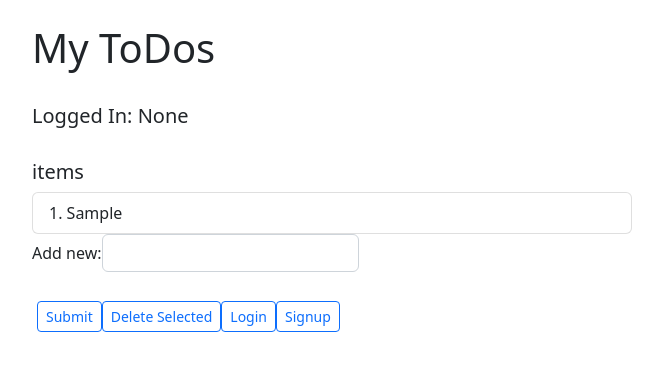
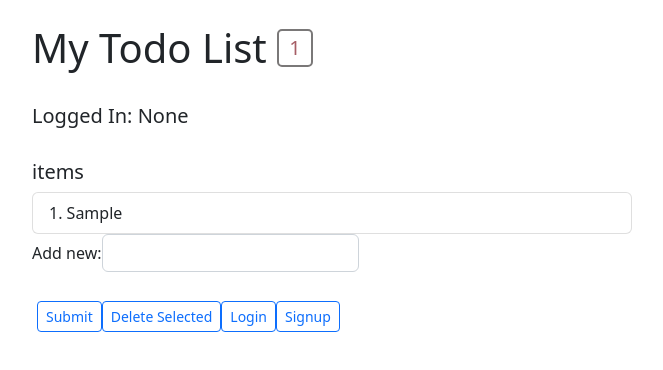
Before and after one commit to dcha7225/Most-Advanced-ToDolist, a React (Vite) app in the folder ellefa-frontend/: page / in a window 1280 px wide. Both pictures are taken after typing "Sample" into the empty fields and a click on the button "Submit". Shown: the top 370 px of the page, without its empty margins (50-713 px from the left). Built offline with nearby package versions, Linux system fonts and the light colour scheme.

Commit message:
fixed username bug

```diff
--- a/ellefa-frontend/src/App.css
+++ b/ellefa-frontend/src/App.css
@@ -0,0 +1,12 @@
+.itemLength {
+    border: 2px solid #302d2da3;
+    padding: 5px;
+    padding-right: 10px;
+    padding-left: 10px;
+    font-size: 20px;
+    color: #842029b8;
+    display:inline-block;
+    margin-top:5px ;
+    vertical-align: top;
+    border-radius: 5px
+}
--- a/ellefa-frontend/src/App.tsx
+++ b/ellefa-frontend/src/App.tsx
@@ -36,8 +36,8 @@ function App() {
 
     useEffect(() => {
         if (accountStatus) {
-            console.log("updated:" + items);
-            console.log(user);
+            //console.log("updated:" + items);
+            //console.log(user);
             UpdateRow(user, items);
         }
     }, [items]);
@@ -46,7 +46,12 @@ function App() {
         <div className="container-lg my-4">
             {page == 0 && (
                 <>
-                    <h1>My ToDos</h1>
+                    <h1>
+                        My Todo List{" "}
+                        {items.length > 0 ? (
+                            <span className="itemLength"> {items.length} </span>
+                        ) : null}
+                    </h1>
                     <br />
                     <h5>Logged In: {accountStatus ? user : "None"}</h5>
                     <br />
--- a/ellefa-frontend/src/components/Login.tsx
+++ b/ellefa-frontend/src/components/Login.tsx
@@ -26,20 +26,16 @@ function Login({ update, changePage, accountStatus, changeUser }: Props) {
         setPass(event.target.value);
     };
 
-    useEffect(() => {
-        changeUser(user);
-    }, [user]);
-
     const handleSubmit = async () => {
         if (user != "" && pass != "") {
-            let id = user;
-            let row = await GetRow(id);
+            let row = await GetRow(user);
             if (row == null) {
                 alert("no account exists, sign up?");
             } else {
                 if (pass != row.password) {
                     alert("wrong password");
                 } else {
+                    changeUser(user);
                     alert("successfully logged in!");
                     update(row.items);
                     accountStatus(true);
--- a/ellefa-frontend/src/components/Signup.tsx
+++ b/ellefa-frontend/src/components/Signup.tsx
@@ -27,18 +27,14 @@ function Signup({ update, changePage, accountStatus, changeUser }: Props) {
         setPass(event.target.value);
     };
 
-    useEffect(() => {
-        changeUser(user);
-    }, [user]);
-
     const handleSubmit = async () => {
         if (user != "" && pass != "") {
-            let id = user;
-            let row = await GetRow(id);
+            let row = await GetRow(user);
             if (row != null) {
                 alert("Account already exists! Try logging in");
             } else {
                 console.log(CreateRow(user, pass, items));
+                changeUser(user);
                 alert("account created");
                 update([]); //reset list
                 accountStatus(true);
```
Also changed, not shown: 1 other file (tests, documents, lock files or other folders).
